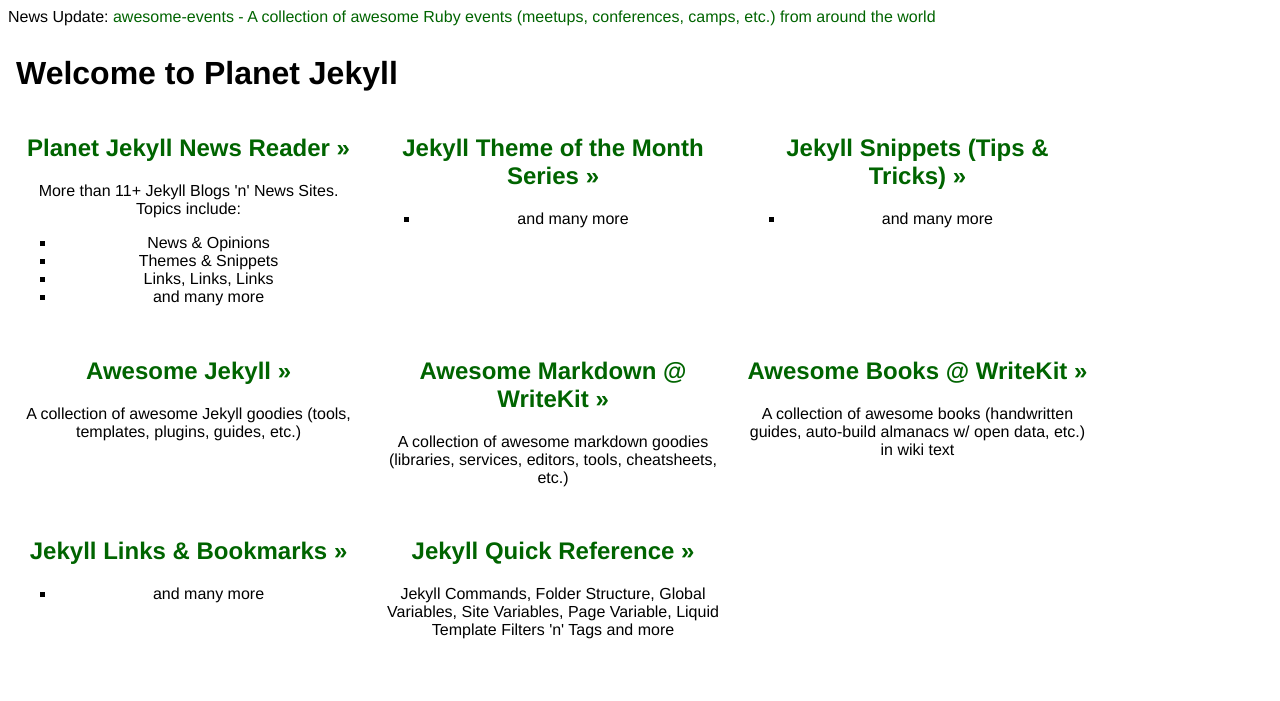
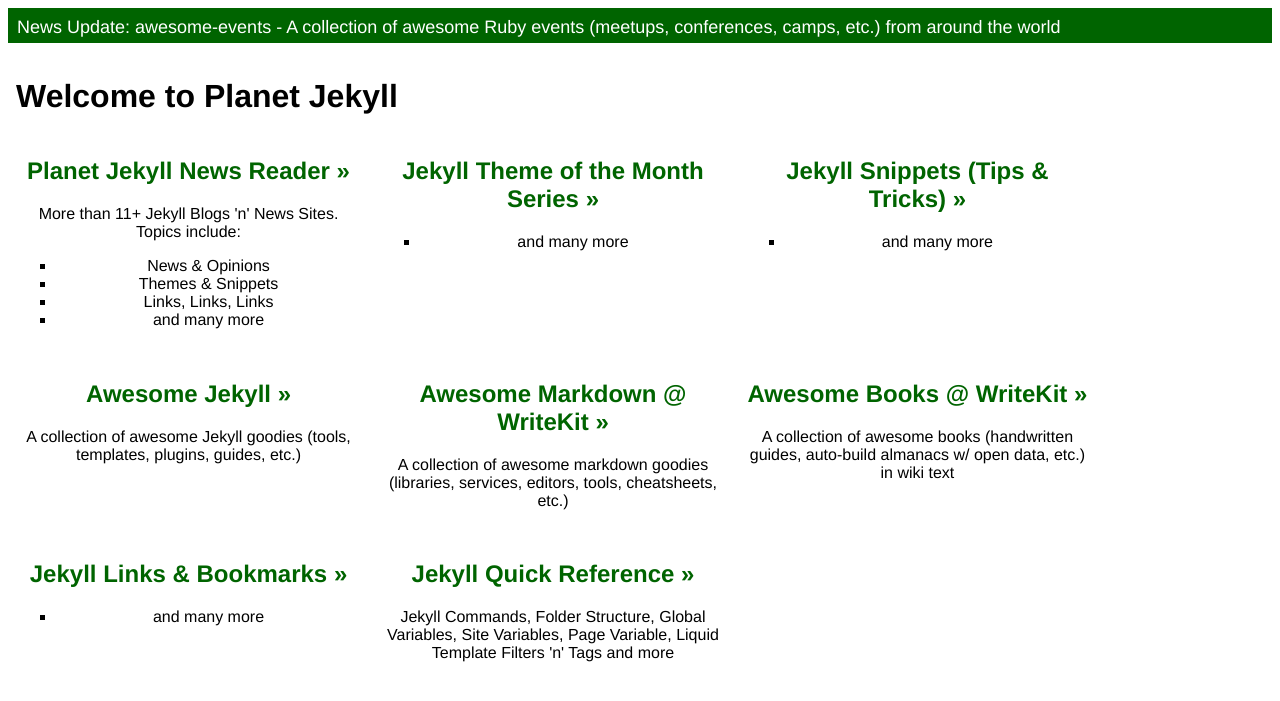
Before and after one commit to planetjekyll/planetjekyll.github.io, a Jekyll site: the page built from index.html, in a window 1280 px wide. Shown: the top 701 px of the page. Built offline with Jekyll 4.4.1, drawn with Linux system fonts in a browser that asks for light colours.

Commit message:
Update style.scss

```diff
--- a/css/style.scss
+++ b/css/style.scss
@@ -83,5 +83,27 @@
   background-color: $color-programlisting-background;
 }
 
+
+.announce {
+  background-color: $color-primary; // red;
+  color: white;
+  font-size: 18px;
+  padding: 8px 8px 4px 8px; /* top right bottom left */
+  margin: 6px 0 6px 0; /* top right bottom left */
+  border: 1px solid $color-primary;
+
+  a {
+    color: white;
+    text-decoration: none;
+    &:visited {
+      color: white;
+    }
+    &:hover {
+      color: $color-primary; // red;
+      background-color: white;
+    }
+  }
+}
+
 @import 'gallery';
 @import 'cards';
```
